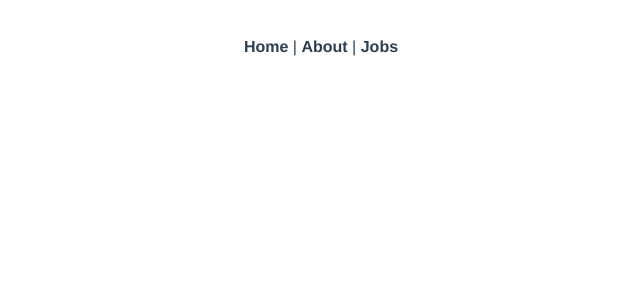
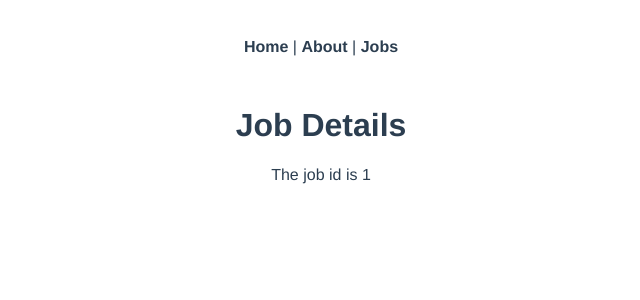
Before and after one commit to PeterOsoo/vue-ondiek-jobs-router, a Vue app: page /jobs/1 in a window 1280 px wide. Before the commit this address had no page. Shown: the top 300 px of the page, without its empty margins (319-959 px from the left). Built offline with nearby package versions, Linux system fonts and the light colour scheme.

Commit message:
Route parameters

```diff
--- a/src/router/index.js
+++ b/src/router/index.js
@@ -1,6 +1,7 @@
 import { createRouter, createWebHistory } from "vue-router"
 import Home from "../views/Home.vue"
 import Jobs from "../views/jobs/Jobs.vue"
+import JobDetails from "../views/jobs/JobDetails.vue"
 
 const routes = [
 	{
@@ -22,6 +23,11 @@
 		name: "Jobs",
 		component: Jobs,
 	},
+	{
+		path: "/jobs/:id",
+		name: "JobDetails",
+		component: JobDetails,
+	},
 ]
 
 // setup router instance
--- /dev/null
+++ b/src/views/jobs/JobDetails.vue
@@ -0,0 +1,18 @@
+<template>
+  <h1>Job Details</h1>
+  <!-- <p>The job id is {{ $route.params.id }}</p> -->
+  <p>The job id is {{ id }}</p>
+</template>
+
+<script>
+export default {
+  data() {
+    return {
+      id: this.$route.params.id,
+    };
+  },
+};
+</script>
+
+<style>
+</style>
```
